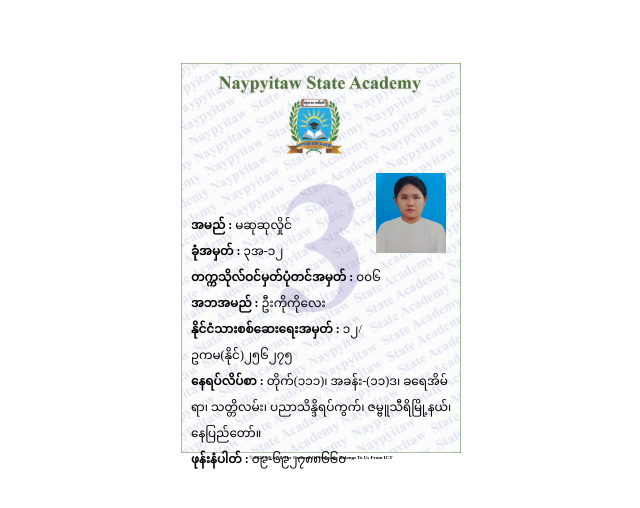
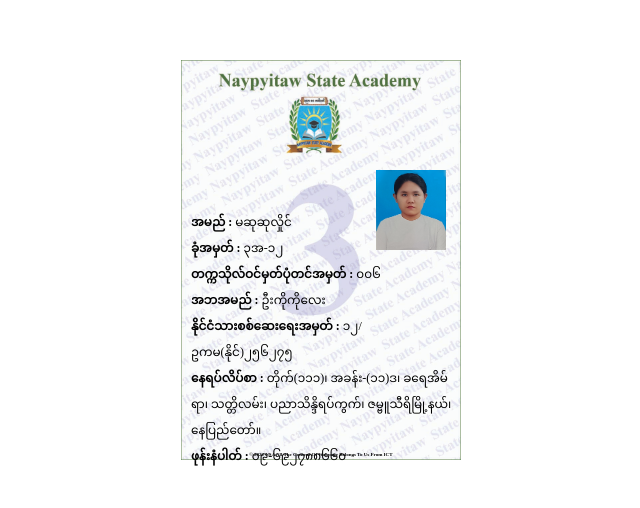
Before and after one commit to temppc/student.github.io, a plain HTML site: page index.html in a window 1280 px wide. Shown: the part 140-648 px from the top of the page, without its empty margins (319-959 px from the left). Drawn offline with Linux system fonts and the light colour scheme.

Commit message:
Update NSA.css

```diff
--- a/NSA.css
+++ b/NSA.css
@@ -31,11 +31,11 @@
         .back
         {
 
-            height: 395px;
+            height: 400px;
             width:280px;
             position: relative;
             background-image:url('idbackground.jpg');
-            background-size: 280px 390px;
+            background-size: 280px 400px;
             background-repeat: no-repeat;
         }
 
```
